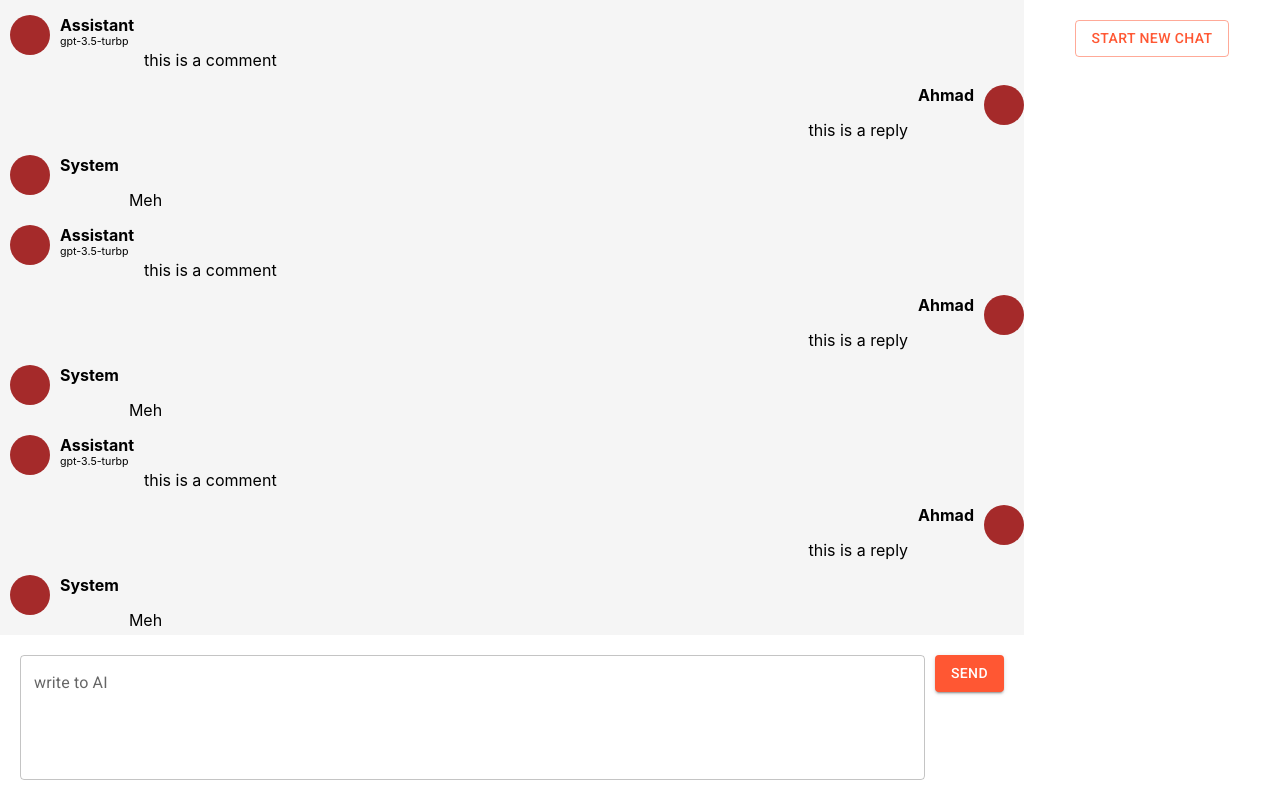
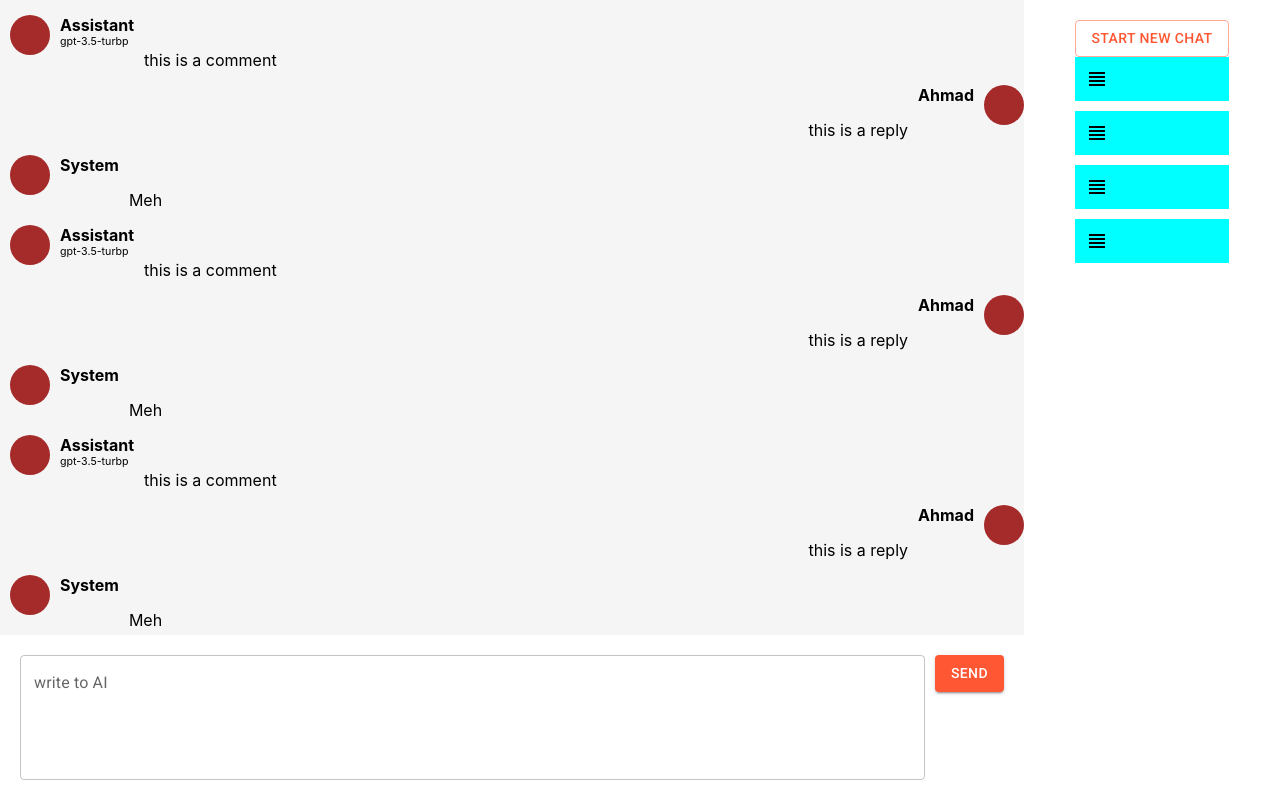
Before and after one commit to ahmad244/Chat-gpt, a React (Create React App) app: page / in a window 1280 px wide. Built offline with nearby package versions, Linux system fonts and the light colour scheme.

Commit message:
toolbar history items created

```diff
--- a/src/components/HistoryItem.css
+++ b/src/components/HistoryItem.css
@@ -1,3 +1,5 @@
 .HistoryItem{
-
+    padding: 10px;
+    background-color: aqua;
+    display: flex;
 }
--- a/src/components/HistoryItem.js
+++ b/src/components/HistoryItem.js
@@ -1,11 +1,15 @@
 import React from "react";
 import "./HistoryItem.css";
+import ViewHeadlineIcon from '@mui/icons-material/ViewHeadline';
+
 
 class HistoryItem extends React.Component {
 
   render() {
     return <div className="HistoryItem">
 
+        <ViewHeadlineIcon />
+
         </div>;
   }
 }
--- a/src/components/SideBar.js
+++ b/src/components/SideBar.js
@@ -3,6 +3,7 @@ import "./SideBar.css";
 import { Button } from "@mui/material";
 import HistorySection from "./HistorySection";
 import HistoryItem from "./HistoryItem";
+
 
 class SideBar extends React.Component {
 
```
